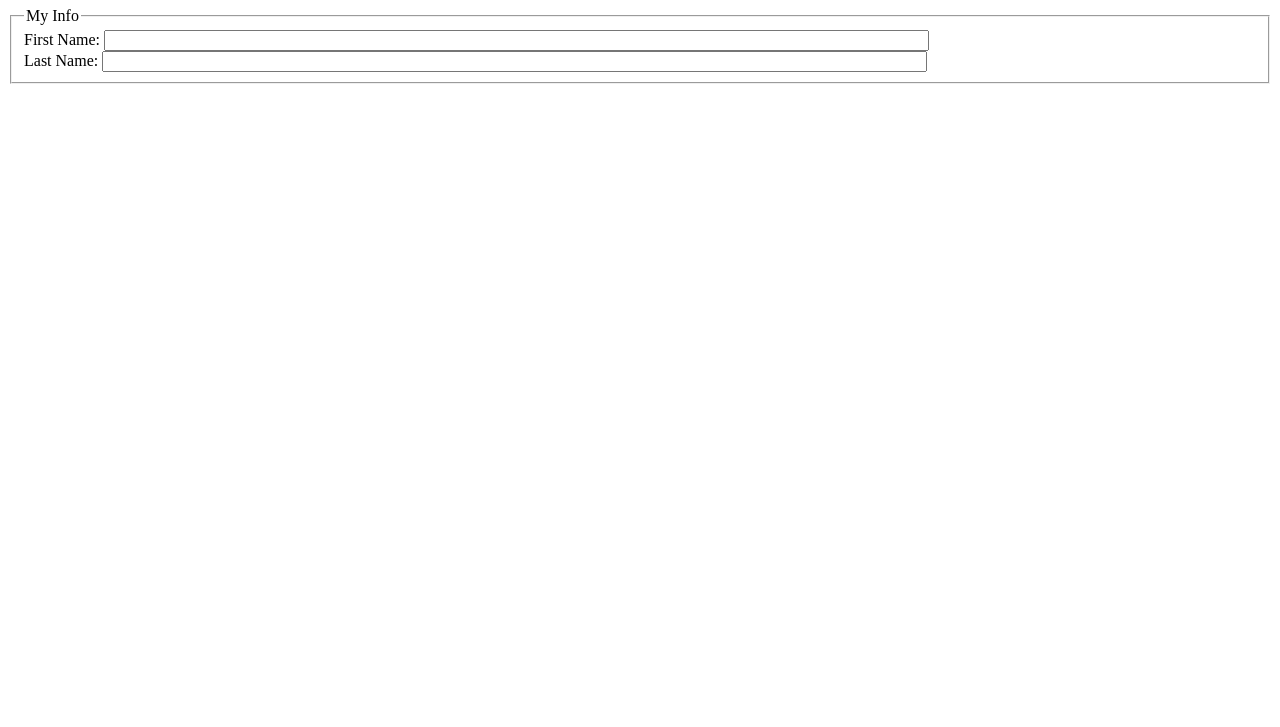
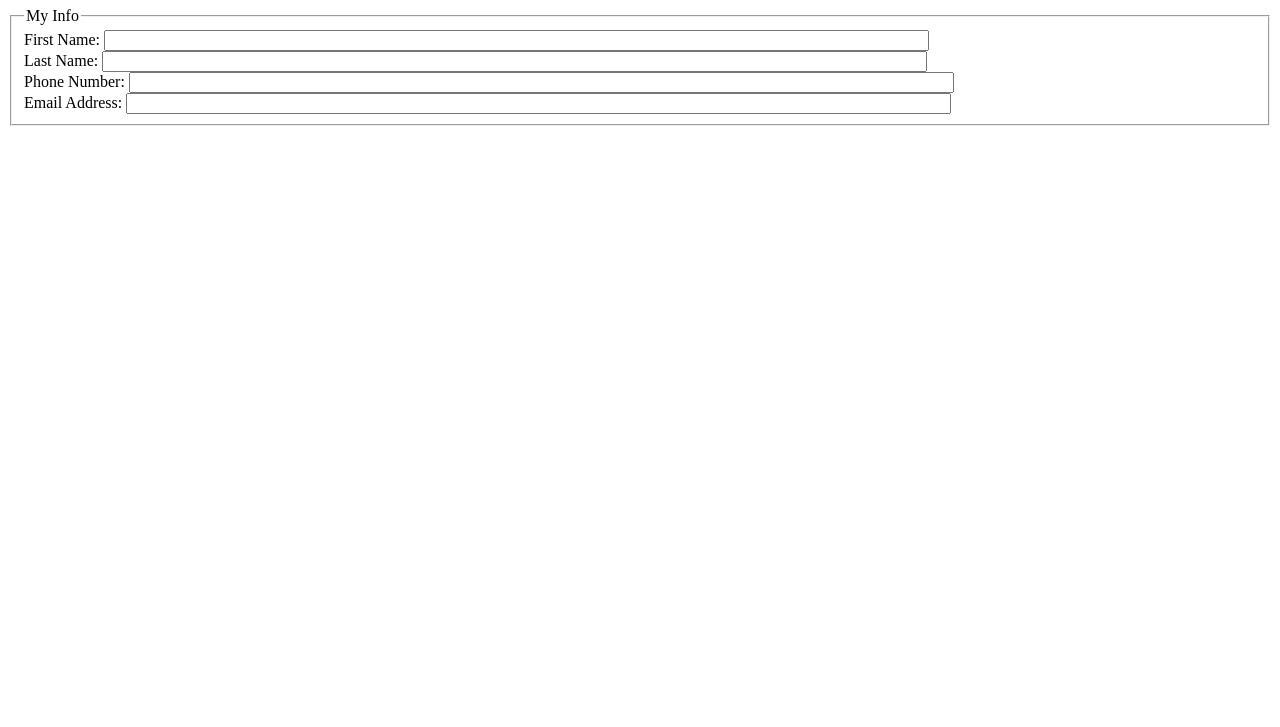
Before and after one commit to MohammedOuannass/lab4, a plain HTML site: page index.html in a window 1280 px wide. Shown: the part 73-800 px from the top of the page. Drawn offline with Linux system fonts and the light colour scheme.

Commit message:
adding more code to the index file

```diff
--- a/index.html
+++ b/index.html
@@ -11,3 +11,5 @@
 	  <legend>My Info</legend>
 	  <div><label>First Name: <input size="100" type="text" name="first_name_field"></label></div>
 	  <div><label>Last Name: <input size="100" type="text" name="last_name_field"></label></div>
+	  <div><label>Phone Number: <input size="100" type="text" name="phone_field"></label></div>
+	  <div><label>Email Address: <input size="100" type="text" name="email_field"></label></div>
```
